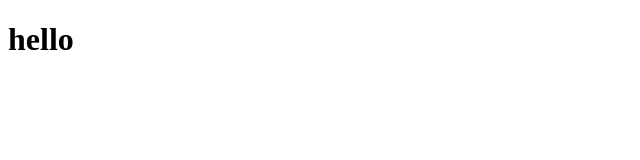
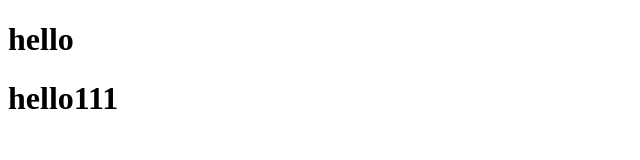
Before and after one commit to hygov/goit-markup-hw-01, a plain HTML site: page index.html in a window 1280 px wide. Shown: the whole page, without its empty margins (0-640 px from the left). Drawn offline with Linux system fonts and the light colour scheme.

Commit message:
Update index.html

```diff
--- a/index.html
+++ b/index.html
@@ -8,5 +8,6 @@
 </head>
 <body>
     <h1>hello</h1>
+    <h1>hello111</h1>
 </body>
 </html>
```
